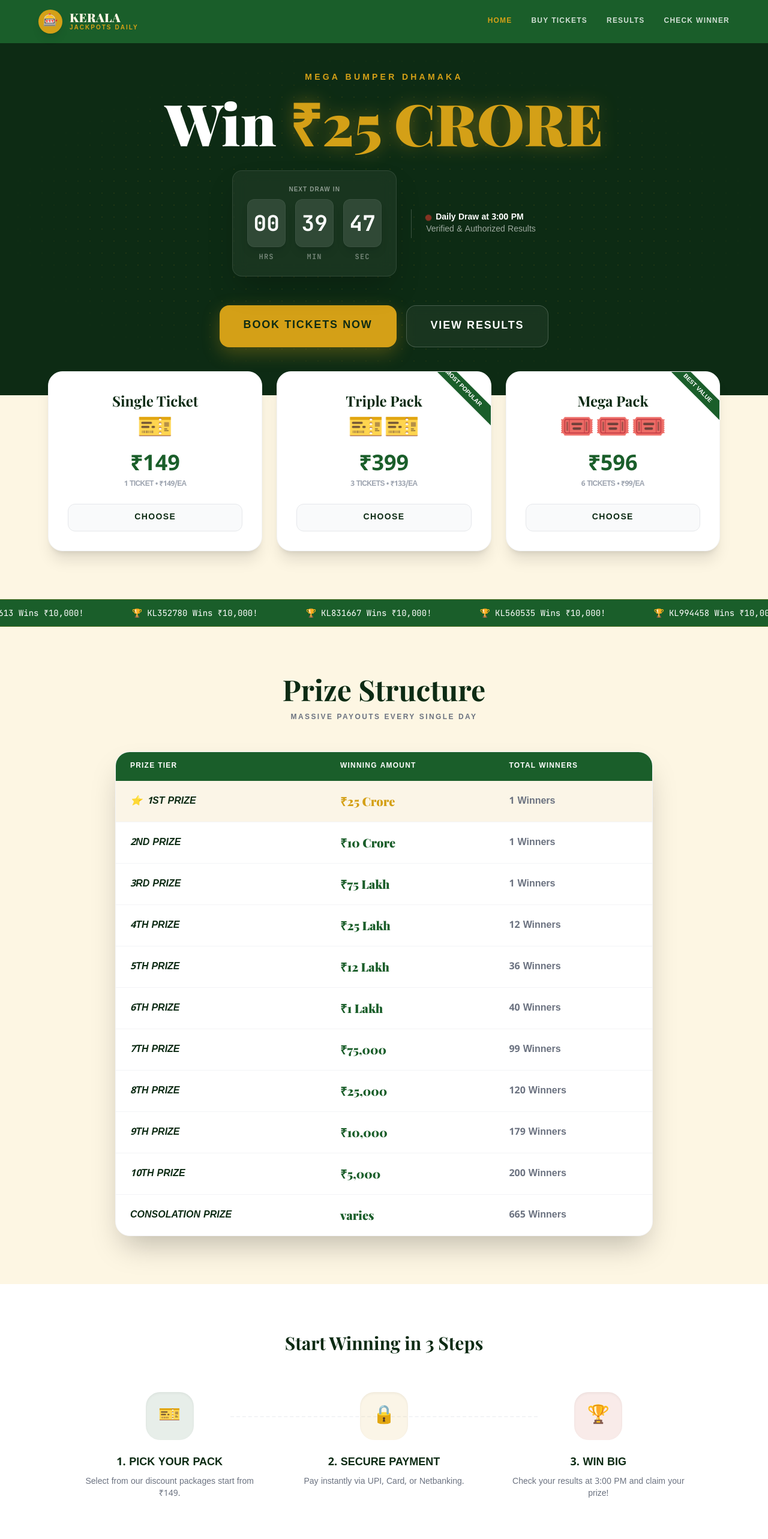
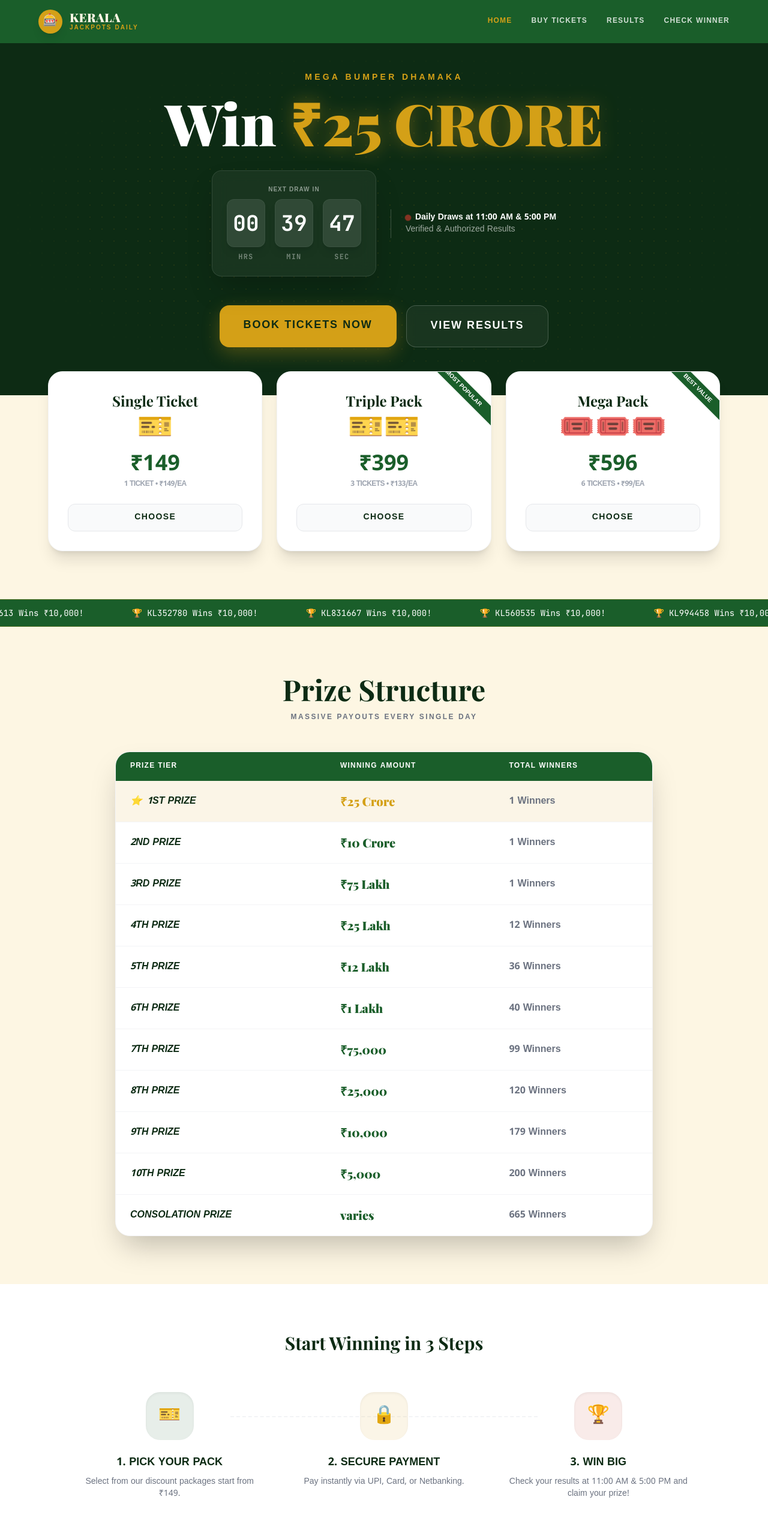
Before and after one commit to onlykrishna/client2, a React (Vite) app: page / in a window 1280 px wide. Shown: the top 2566 px of the page at 60% size. Built offline with nearby package versions, Linux system fonts and the light colour scheme.

Commit message:
fix: updated daily draw logic from 15:00 to 17:00 and updated copy to reflect 11 AM and 5 PM

```diff
--- a/src/firebase/db.js
+++ b/src/firebase/db.js
@@ -13,16 +13,15 @@
   await setDoc(doc(db, 'settings', 'core'), data, { merge: true });
 };
 
-// === DRAWS (11 AM and 3 PM) ===
 export const getActiveDraws = async () => {
   // get today's date in YYYY-MM-DD
   const today = new Date().toLocaleDateString('en-CA');
   const d11 = `${today}-1100`;
-  const d15 = `${today}-1500`;
+  const d17 = `${today}-1700`;
 
   return Promise.all([
     getOrCreateDraw(d11, today, '11:00 AM'),
-    getOrCreateDraw(d15, today, '03:00 PM')
+    getOrCreateDraw(d17, today, '05:00 PM')
   ]);
 };
 
--- a/src/pages/Home.jsx
+++ b/src/pages/Home.jsx
@@ -9,8 +9,8 @@
   const currentHour = nextDrawDate.getHours();
   if (currentHour < 11) {
     nextDrawDate.setHours(11, 0, 0, 0);
-  } else if (currentHour < 15) {
-    nextDrawDate.setHours(15, 0, 0, 0);
+  } else if (currentHour < 17) {
+    nextDrawDate.setHours(17, 0, 0, 0);
   } else {
     nextDrawDate.setDate(nextDrawDate.getDate() + 1);
     nextDrawDate.setHours(11, 0, 0, 0);
@@ -53,7 +53,7 @@
             <div className="text-left">
               <p className="text-sm font-bold flex items-center gap-2">
                 <span className="w-2 h-2 bg-kerala-red rounded-full animate-ping"></span>
-                Daily Draw at 3:00 PM
+                Daily Draws at 11:00 AM & 5:00 PM
               </p>
               <p className="text-sm opacity-60">Verified & Authorized Results</p>
             </div>
@@ -157,7 +157,7 @@
             <div className="flex flex-col items-center relative z-10">
               <div className="w-20 h-20 bg-kerala-red/10 rounded-3xl flex items-center justify-center text-3xl mb-6 shadow-inner">🏆</div>
               <h4 className="font-black text-lg mb-2 uppercase">3. Win Big</h4>
-              <p className="text-gray-500 text-sm">Check your results at 3:00 PM and claim your prize!</p>
+              <p className="text-gray-500 text-sm">Check your results at 11:00 AM & 5:00 PM and claim your prize!</p>
             </div>
           </div>
         </div>
```
